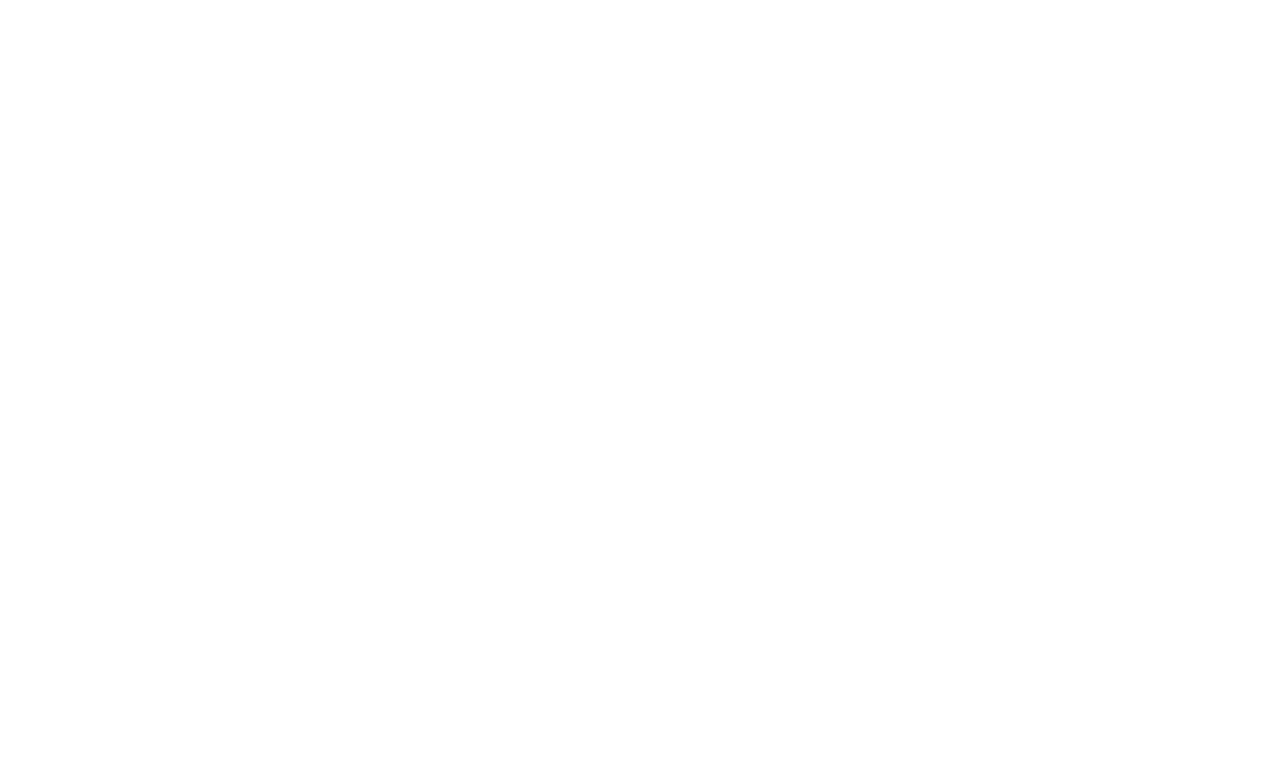
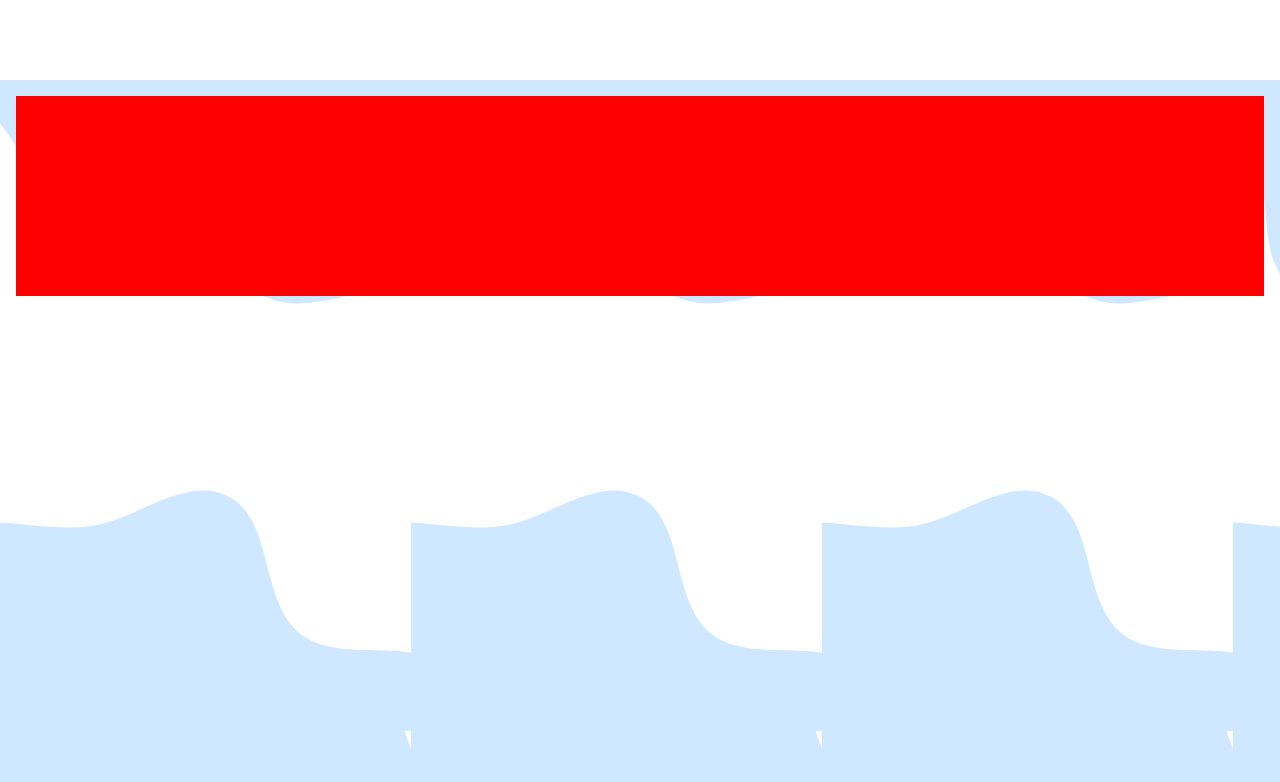
Before and after one commit to mmfallacy/react-hook-form-controlled, a React (Create React App) app: page / in a window 1280 px wide. Shown: the top 782 px of the page. Built offline with nearby package versions, Linux system fonts and the light colour scheme.

Commit message:
UI: Create Container components

```diff
--- a/src/App.js
+++ b/src/App.js
@@ -1,10 +1,15 @@
-
+import {
+    Header,
+    Page,
+    FormSection
+} from './containers'
 
 function App() {
     return (
-        <div>
-
-        </div>
+        <Page>
+            <Header />
+            <FormSection/>
+        </Page>
     )
 }
 
--- /dev/null
+++ b/src/containers/FormSection.js
@@ -0,0 +1,21 @@
+import styled from 'styled-components';
+
+
+const FormSectionWrapper = styled.div`
+    background-color:red;
+    width:100%;
+    height:200px;
+`
+
+const FormSectionContainer = styled.div`
+    width:100%;
+    background-color: #87C5FF;
+`
+
+export const FormSection = ({header = null, children}) =>
+    <FormSectionWrapper>
+        {header !== null && <header>{header}</header> }
+        <FormSectionContainer>
+
+        </FormSectionContainer>
+    </FormSectionWrapper>
--- /dev/null
+++ b/src/containers/Header.js
@@ -0,0 +1,10 @@
+import styled from 'styled-components';
+
+export const Header = styled.header`
+    height: 80px;
+    width: 100vw;
+    background-color: white;
+    margin-top:-16px;
+    margin-left:-16px;
+    margin-bottom:16px;
+`
--- /dev/null
+++ b/src/containers/Page.js
@@ -0,0 +1,13 @@
+import styled from 'styled-components';
+import backgroundSVG from './background.svg'
+
+export const Page = styled.div`
+    display:flex;
+    flex-direction:column;
+    background-color:white;
+    position:relative;
+    width:100%;
+    min-height: 100%;
+    padding:16px;
+    background-image:url(${backgroundSVG});
+`
--- /dev/null
+++ b/src/containers/index.js
@@ -0,0 +1,3 @@
+export * from './Header'
+export * from './Page'
+export * from './FormSection'
--- /dev/null
+++ b/src/globalStyles.js
@@ -0,0 +1,14 @@
+
+import {createGlobalStyle} from 'styled-components'
+export const GlobalStyles = createGlobalStyle`
+    html, body, #root{
+        height:100%;
+        width: 100%;
+        margin: 0;
+        padding: 0;
+    }
+
+    *{
+        box-sizing: border-box;
+    }
+`
--- a/src/index.js
+++ b/src/index.js
@@ -1,11 +1,15 @@
 import React from 'react';
 import ReactDOM from 'react-dom';
 import App from './App';
+import {GlobalStyles} from './globalStyles'
 import reportWebVitals from './reportWebVitals';
 
 ReactDOM.render(
   <React.StrictMode>
-    <App />
+    <>
+      <GlobalStyles />
+      <App />
+    </>
   </React.StrictMode>,
   document.getElementById('root')
 );
```
Also changed, not shown: src/containers/background.svg (added).
